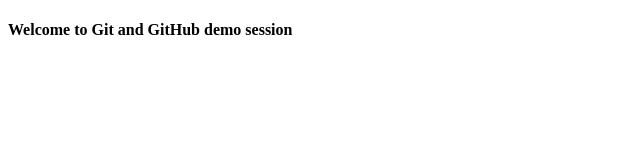
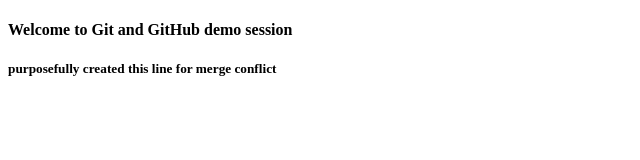
Before and after one commit to malathicse18/GitTraining, a plain HTML site: page frontend/index.html in a window 1280 px wide. Shown: the whole page, without its empty margins (0-640 px from the left). Drawn offline with Linux system fonts and the light colour scheme.

Commit message:
Update index.html

```diff
--- a/frontend/index.html
+++ b/frontend/index.html
@@ -7,6 +7,6 @@
 </head>
 <body>
     <h4>Welcome to Git and GitHub demo session</h4>
-
+    <h5>purposefully created this line for merge conflict</h5>
 </body>
 </html>
```
